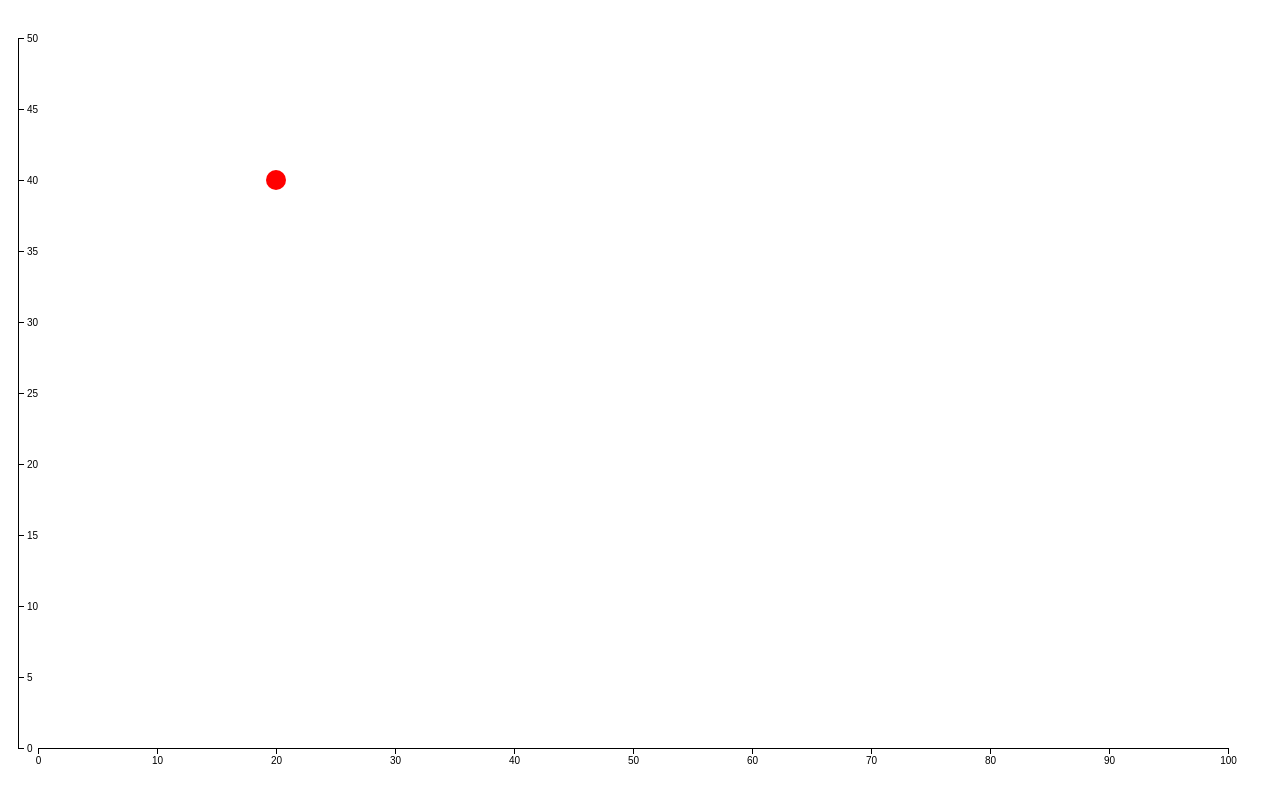
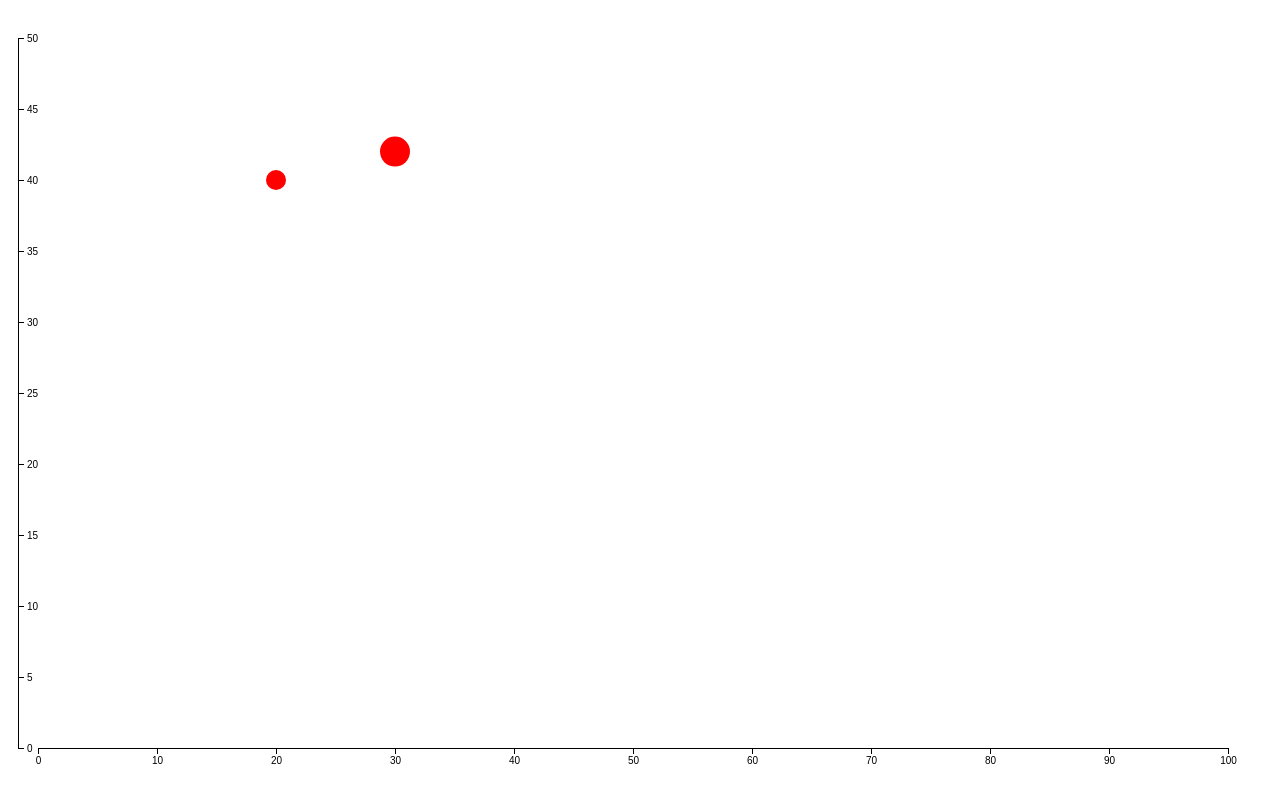
Before and after one commit to michaschwab/semantic-vis, a plain HTML site: page index.html in a window 1280 px wide. Drawn offline with nearby package versions, Linux system fonts and the light colour scheme.

Commit message:
add a datapoint to demo

```diff
--- a/index.html
+++ b/index.html
@@ -2,6 +2,7 @@
 <responsive-vis vis-width="500" vis-height="300">
     <vis-scale min-dependent="0" max-dependent="50" min-independent="0" max-independent="100">
         <data-point size="10" independent="20" dependent="40"></data-point>
+        <data-point size="15" independent="30" dependent="42"></data-point>
         <axis-left></axis-left>
         <axis-bottom></axis-bottom>
     </vis-scale>
```
